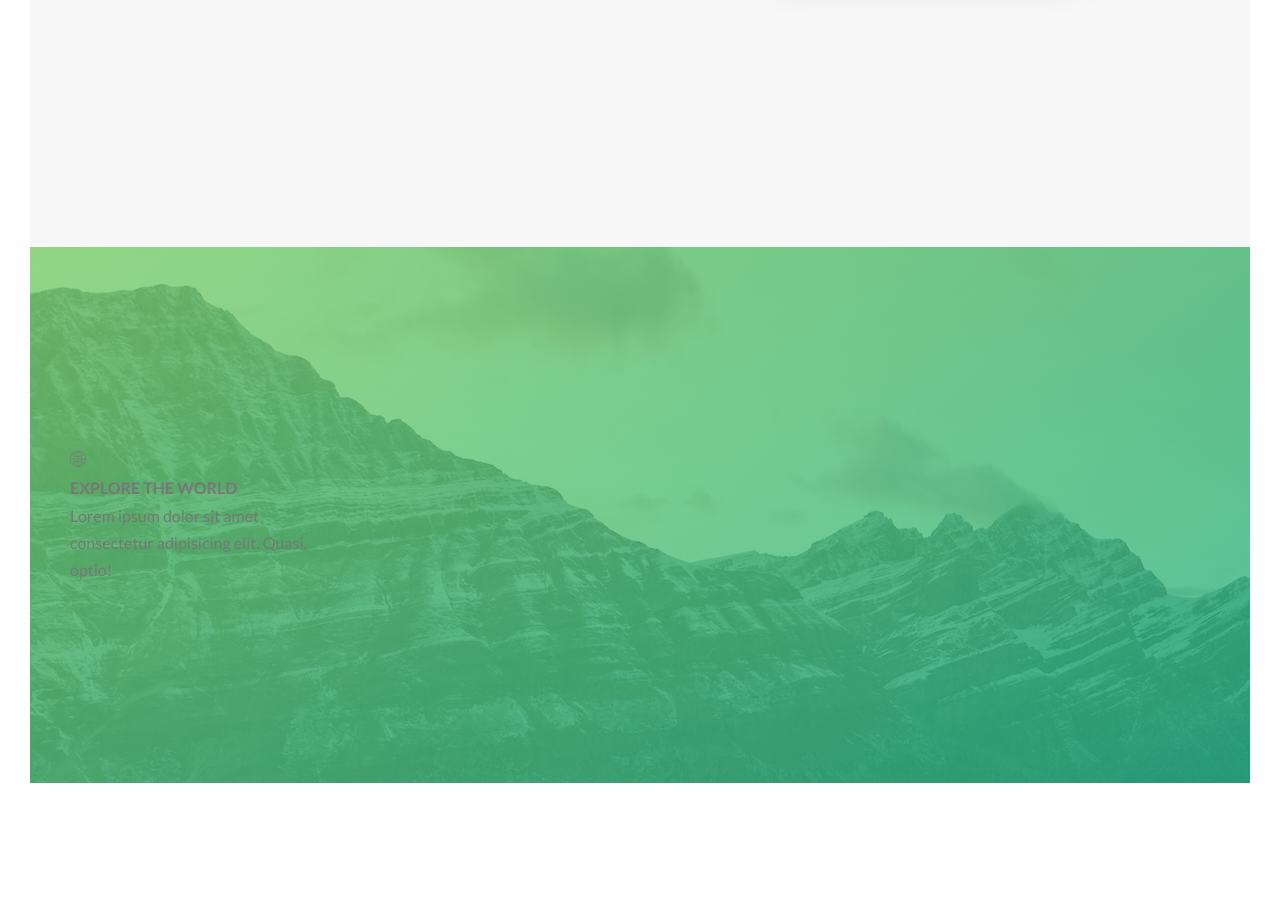
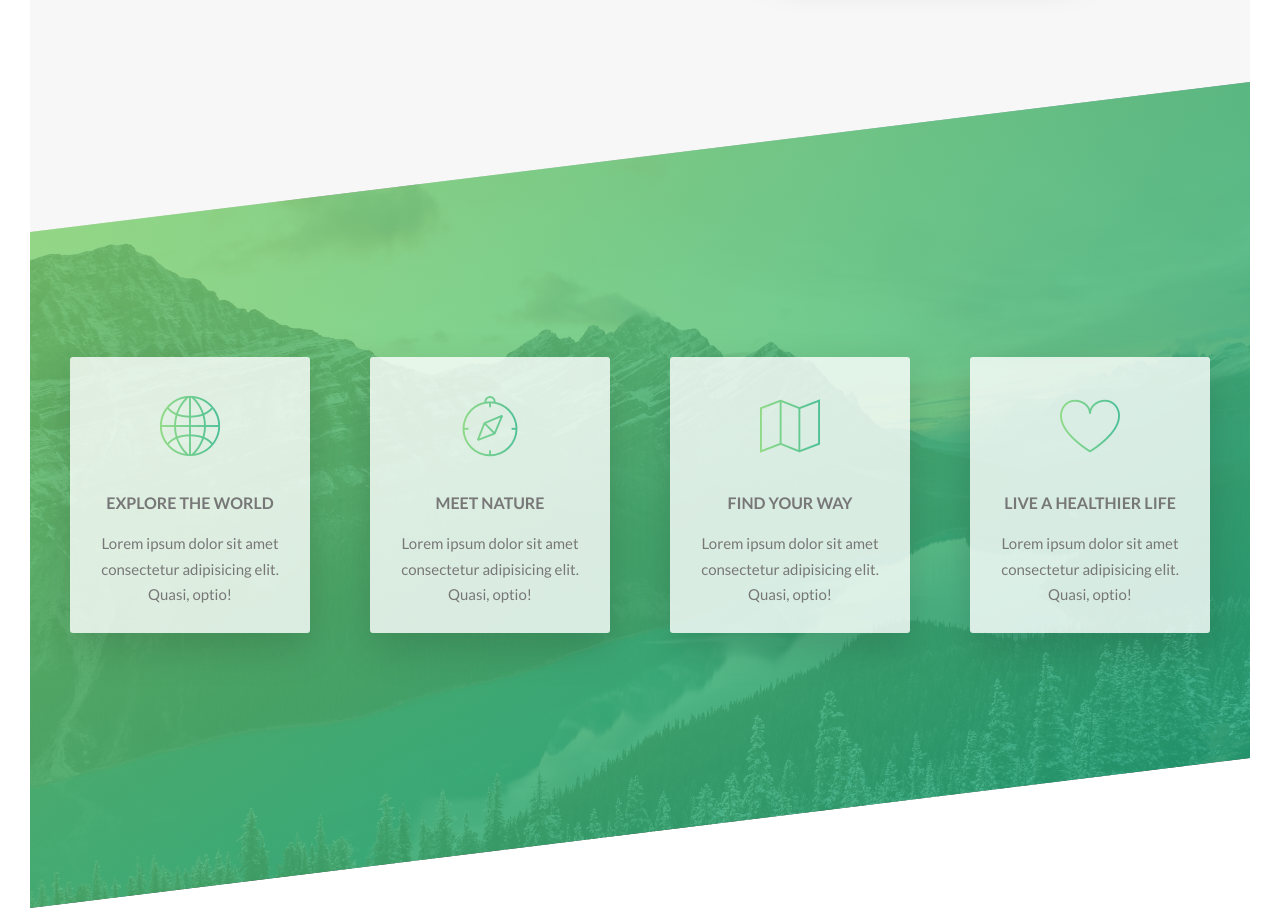
Before and after one commit to bharatjain7723/Natours, a website: page index.html in a window 1280 px wide. Shown: the part 1364-2272 px from the top of the page. Before the commit the page ends 2177 px from the top, so only its background shows below. Drawn offline with Linux system fonts and the light colour scheme.

Commit message:
Added Features Section

```diff
--- a/index.html
+++ b/index.html
@@ -14,7 +14,7 @@
         <title>Natours | Exciting tours for adventurous people</title>
     </head>
     <body>
-        <header class="header">
+        <header class="header u-main-wrapper">
             <div class="header__logo-box">
                 <img src="img/logo-white.png" alt="Logo" class="header__logo">
             </div>
@@ -31,7 +31,7 @@
         </header>
 
         <main>
-            <section class="section-about">
+            <section class="section-about u-main-wrapper">
                 <div class="u-center-text u-margin-bottom-big">
                     <h2 class="heading-secondary">
                         Exciting tours for adventurous people
@@ -58,23 +58,35 @@
                 </div>
             </section>
 
-            <section class="section-features">
+            <section class="section-features u-main-wrapper">
                 <div class="row">
                     <div class="col-1-of-4">
                         <div class="feature-box">
                             <i class="feature-box__icon icon-basic-world"></i>
-                            <h3 class="heading-tertiary">Explore the world</h3>
+                            <h3 class="heading-tertiary u-margin-bottom-small">Explore the world</h3>
                             <p class="feature-box__text">Lorem ipsum dolor sit amet consectetur adipisicing elit. Quasi, optio!</p>
                         </div>
                     </div>
                     <div class="col-1-of-4">
-                        <div class="feature-box"></div>
+                        <div class="feature-box">
+                                <i class="feature-box__icon icon-basic-compass"></i>
+                                <h3 class="heading-tertiary u-margin-bottom-small">Meet nature</h3>
+                                <p class="feature-box__text">Lorem ipsum dolor sit amet consectetur adipisicing elit. Quasi, optio!</p>
+                        </div>
                     </div>
                     <div class="col-1-of-4">
-                        <div class="feature-box"></div>
+                        <div class="feature-box">
+                                <i class="feature-box__icon icon-basic-map"></i>
+                                <h3 class="heading-tertiary u-margin-bottom-small">Find your way</h3>
+                                <p class="feature-box__text">Lorem ipsum dolor sit amet consectetur adipisicing elit. Quasi, optio!</p>
+                        </div>
                     </div>
                     <div class="col-1-of-4">
-                        <div class="feature-box"></div>
+                        <div class="feature-box">
+                                <i class="feature-box__icon icon-basic-heart"></i>
+                                <h3 class="heading-tertiary u-margin-bottom-small">Live a healthier life</h3>
+                                <p class="feature-box__text">Lorem ipsum dolor sit amet consectetur adipisicing elit. Quasi, optio!</p>
+                        </div>
                     </div>
                 </div>
             </section>
--- a/scss/base/_utilities.scss
+++ b/scss/base/_utilities.scss
@@ -1,3 +1,8 @@
+.u-main-wrapper{
+    max-width: 1440px;
+    margin: auto;
+}
+
 .u-center-text{
     text-align: center;
 }
--- a/scss/components/_feature-box.scss
+++ b/scss/components/_feature-box.scss
@@ -6,11 +6,18 @@
     border-radius: 3px;
     box-shadow: 0 1.5rem 4rem rgba($color-black, .15);
 
+
     &__icon{
-
+        font-size: 6rem;
+        margin-bottom: .5rem;
+        display: inline-block;
+        color: transparent;
+        background-image: linear-gradient(to right, rgba($color-primary-light, 0.8), rgba($color-primary-dark, 0.8));
+        -webkit-background-clip: text;
     }
 
-    &__text{
-
+    &:hover{
+        transform: scale(1.03) translateY(-1.5rem);
+        transition: transform .3s;
     }
 }
--- a/scss/pages/_home.scss
+++ b/scss/pages/_home.scss
@@ -7,5 +7,14 @@
 .section-features{
     padding: 20rem 0;
     background-image: linear-gradient(to right bottom, rgba($color-primary-light, 0.8), rgba($color-primary-dark, 0.8)) , url("../img/nat-4.jpg");
+    background-size: cover;
+    background-repeat: no-repeat;
+    top: -9rem;
+    position: relative;
+    transform: skewY(-7deg);
+
+    & > *{
+        transform: skewY(7deg);
+    }
 
 }
```
Also changed, not shown: css/style.css.
